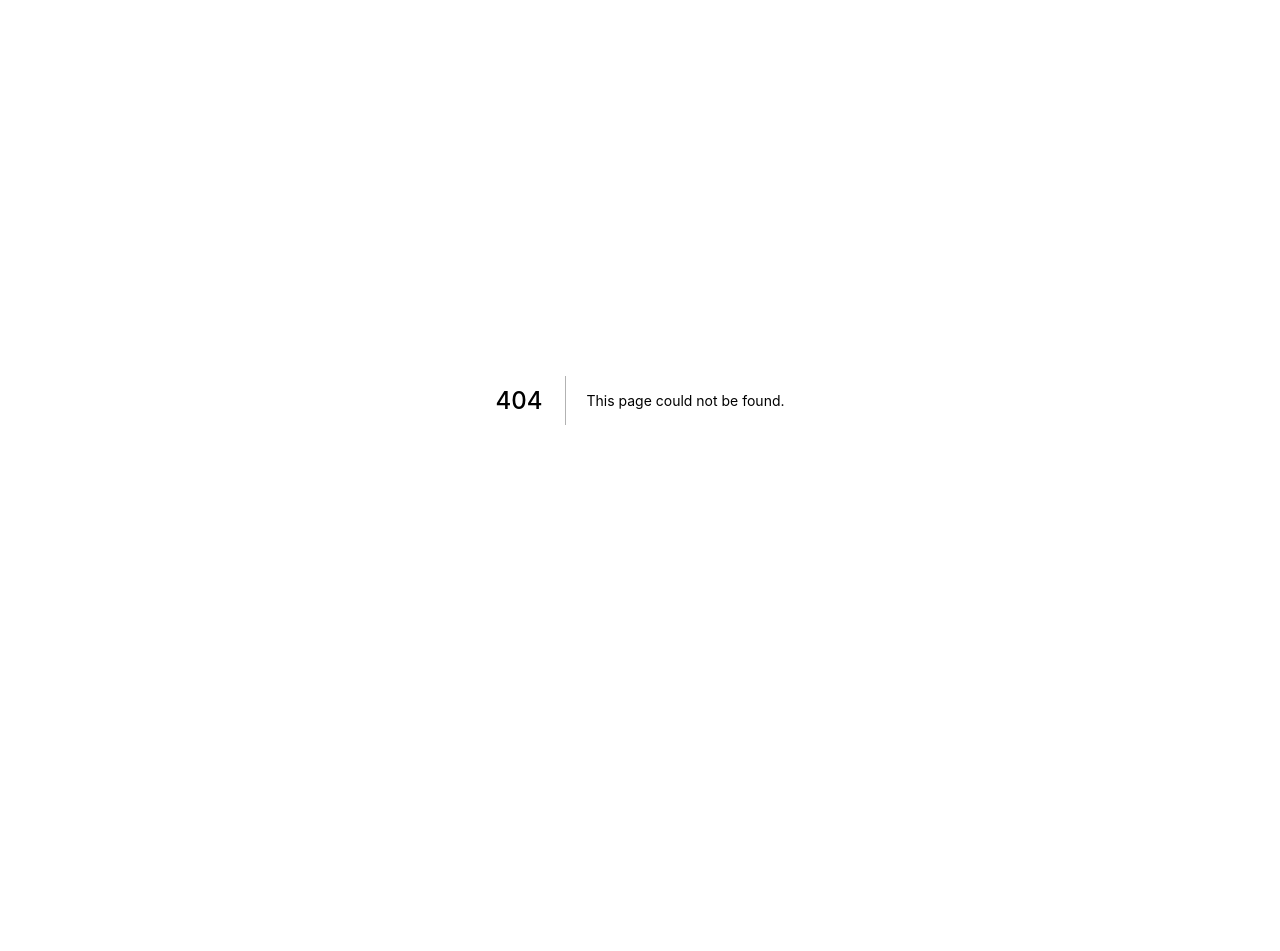
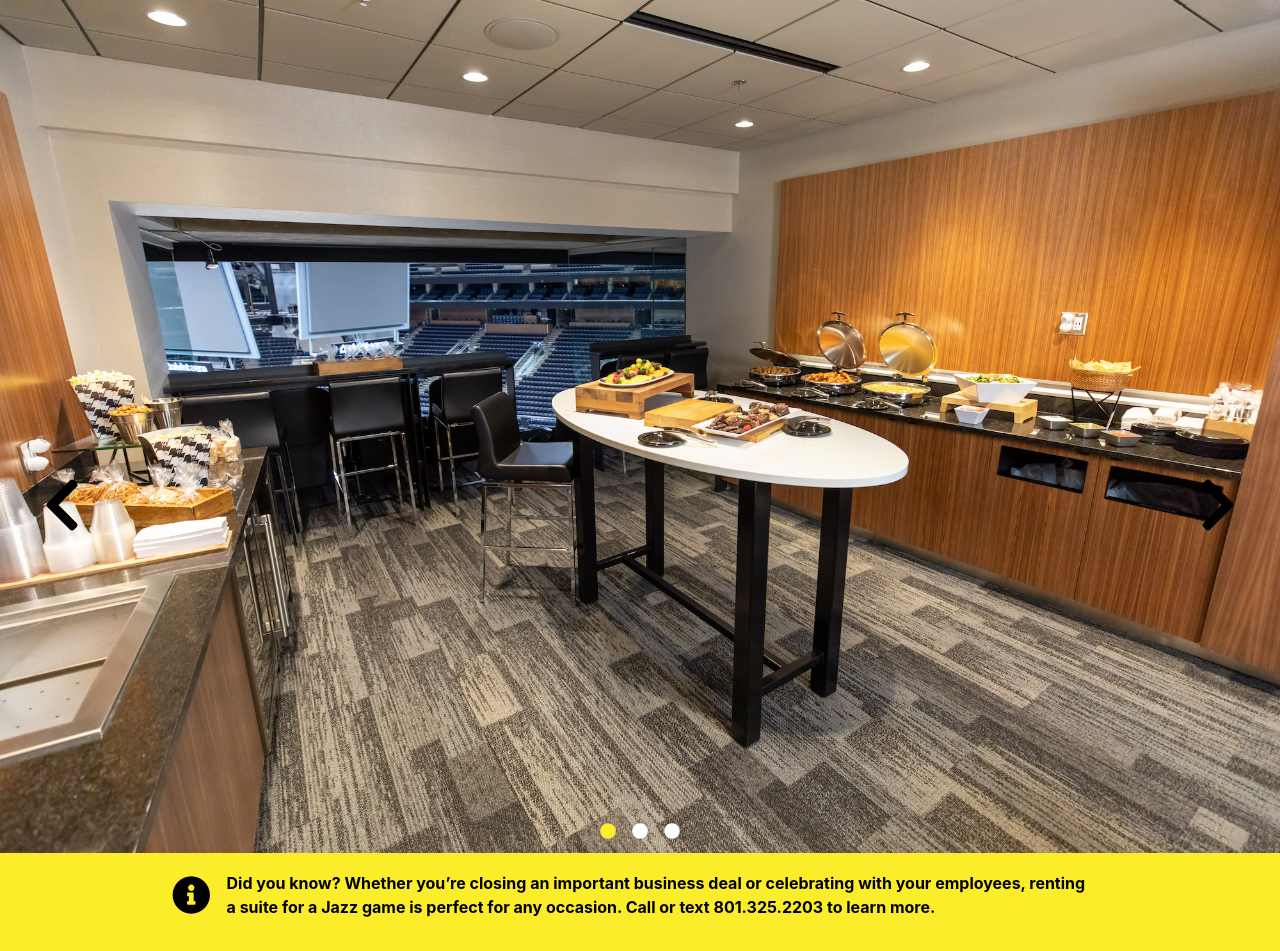
Before and after one commit to chavionjackson/Jazz-Premium-Seating, a Next.js app: page /DetailsPage/Carousel in a window 1280 px wide. Before the commit this address had no page. Before the commit the page ends 800 px from the top, so only its background shows below. Built offline with nearby package versions, Linux system fonts and the light colour scheme.

Commit message:
created carousel section

```diff
--- a/package.json
+++ b/package.json
@@ -9,9 +9,11 @@
     "lint": "next lint"
   },
   "dependencies": {
+    "@fortawesome/react-fontawesome": "^0.1.18",
     "next": "12.1.0",
     "react": "17.0.2",
-    "react-dom": "17.0.2"
+    "react-dom": "17.0.2",
+    "react-icons": "^4.3.1"
   },
   "devDependencies": {
     "autoprefixer": "^10.4.4",
--- /dev/null
+++ b/pages/DetailsPage/Carousel.js
@@ -0,0 +1,92 @@
+import React, { useState } from "react";
+import Image from "next/image";
+import carousel from "../Homepage/assets/carousel.jpg";
+import lexus from "../Homepage/assets/lexus.jpg";
+import wcf from "../Homepage/assets/wcf.jpg";
+import {
+  FaChevronLeft,
+  FaChevronRight,
+  FaCircle,
+  FaInfoCircle,
+} from "react-icons/fa";
+
+const randomImgs = [carousel, lexus, wcf];
+
+const Carousel = () => {
+  const [index, setIndex] = useState(0);
+
+  const checkNumber = (number) => {
+    if (number > randomImgs.length - 1) {
+      return 0;
+    }
+    if (number < 0) {
+      return randomImgs.length - 1;
+    }
+    return number;
+  };
+
+  const nextImg = () => {
+    setIndex((index) => {
+      let newIndex = index + 1;
+      return checkNumber(newIndex);
+    });
+  };
+
+  const prevImg = () => {
+    setIndex((index) => {
+      let newIndex = index - 1;
+      return checkNumber(newIndex);
+    });
+  };
+
+  const selectImage = (idx) => {
+    setIndex(idx);
+  };
+
+  return (
+    <div>
+      <div className="w-full">
+        <Image
+          height={900}
+          className="w-full h-full carouselImg"
+          src={randomImgs[index]}
+          alt="carousel"
+        />
+        <div className="relative flex items-center justify-between pl-8 pr-8 ml-auto mr-auto -top-96">
+          <button onClick={() => prevImg(index)}>
+            <FaChevronLeft size={60} />
+          </button>
+          <button onClick={() => nextImg(index)}>
+            <FaChevronRight size={60} />
+          </button>
+        </div>
+        <div className="relative flex justify-center w-full pb-24 pl-16 pr-16 -mt-24 -mb-24">
+          {randomImgs.map((img, idx) => (
+            <FaCircle
+              key="image"
+              className={
+                idx === index
+                  ? "text-[#fbed2a] text-base mr-2 ml-2 cursor-pointer"
+                  : "text-[#fff] text-base mr-2 ml-2 cursor-pointer"
+              }
+              icon="circle"
+              onClick={() => selectImage(idx)}
+            />
+          ))}
+        </div>
+      </div>
+      <div className="bg-[#fbed2a] text-base font-bold p-4">
+        <div className="flex items-center w-9/12 ml-auto mr-auto">
+          <FaInfoCircle size={70}/>
+          <p className="p-4">
+            Did you know? Whether you’re closing an important business deal or
+            celebrating with your employees, renting a suite for a Jazz game is
+            perfect for any occasion. Call or text 801.325.2203 to learn more.
+          </p>
+        </div>
+      </div>
+    </div>
+  );
+};
+
+export default Carousel;
--- a/pages/DetailsPage/DetailsPage.js
+++ b/pages/DetailsPage/DetailsPage.js
@@ -1,10 +1,12 @@
 import React from 'react'
+import Carousel from './Carousel'
 import Header from './Header'
 
 const DetailsPage = () => {
   return (
     <div>
         <Header />
+        <Carousel />
     </div>
   )
 }
--- a/pages/DetailsPage/Header.js
+++ b/pages/DetailsPage/Header.js
@@ -4,10 +4,10 @@ import React from "react";
 
 const Header = () => {
   return (
-    <div className="pb-32">
+    <div className="pb-4">
       <div className="bg-black ">
         <header className="">
-          <div className="flex items-center justify-between h-10 ml-24 mr-24">
+          <div className="flex items-center justify-between h-10 mb-8 ml-24 mr-24">
             <div className="flex items-center">
               <a href="#" className="m-6 text-sm text-white uppercase">
                 Utah Jazz Premium Seating
@@ -31,7 +31,7 @@ const Header = () => {
         <h1 className="text-3xl font-bold uppercase">
           Eide Bailly Suite Level
         </h1>
-        <div className="flex items-center justify-between mr-16 font-bold headingLink">
+        <div className="flex items-center justify-between mr-4 font-bold headingLink">
           <a className="pt-1 pb-1 pl-4 pr-4 text-xl rounded-md linkButton">
             Download Info
           </a>
--- a/pages/Homepage/Section1.js
+++ b/pages/Homepage/Section1.js
@@ -1,8 +1,7 @@
-import React from 'react'
+import React from "react";
 import Image from "next/image";
-import suites from './assets/suites.jpg';
+import suites from "./assets/suites.jpg";
 import clubs from "./assets/clubs.jpg";
-
 
 const Section1 = () => {
   return (
@@ -19,7 +18,10 @@ const Section1 = () => {
             exciting way to entertain in Utah by becoming a Vivint Arena luxury
             suite holder.
           </p>
-          <a className="cardLink text-[#fbed2a] pt-1 pl-4 pr-4 pb-1 text-base uppercase rounded-md font-bold">
+          <a
+            href="/DetailsPage/DetailsPage"
+            className="cardLink text-[#fbed2a] pt-1 pl-4 pr-4 pb-1 text-base uppercase rounded-md font-bold"
+          >
             Learn More
           </a>
         </div>
@@ -36,13 +38,16 @@ const Section1 = () => {
             most unique and exciting way to entertain in Utah with one of our
             exclusive club memberships at Vivint Arena.
           </p>
-          <a className="cardLink text-[#fbed2a] pt-1 pl-4 pr-4 pb-1 text-base uppercase rounded-md font-bold">
+          <a
+            href="/DetailsPage/DetailsPage"
+            className="cardLink text-[#fbed2a] pt-1 pl-4 pr-4 pb-1 text-base uppercase rounded-md font-bold"
+          >
             Learn More
           </a>
         </div>
       </div>
     </div>
   );
-}
+};
 
-export default Section1
+export default Section1;
--- a/styles/globals.css
+++ b/styles/globals.css
@@ -96,3 +96,7 @@ a {
 .linkButton {
   border: 1.5px solid black
 }
+
+.carouselImg {
+  object-fit: cover;
+}
```
Also changed, not shown: pages/Homepage/assets/carousel.jpg (added), 1 other file (tests, documents, lock files or other folders).
